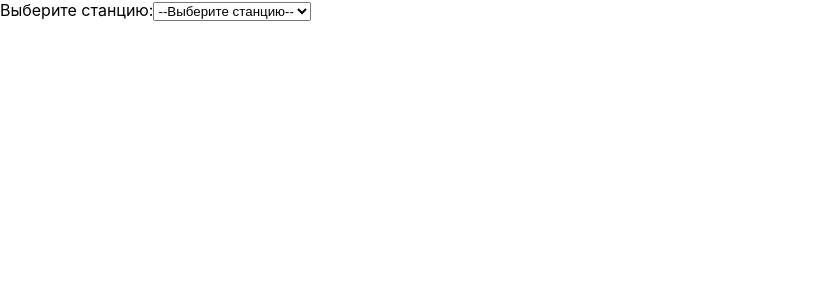
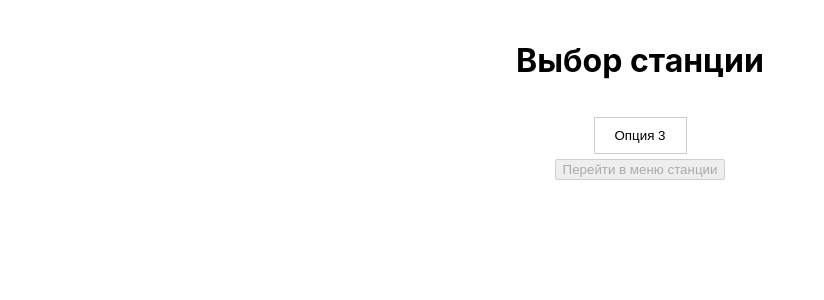
Before and after one commit to Bloomand/Evraz_Hakaton, a React (Create React App) app: page /choice in a window 1280 px wide. Shown: the top 300 px of the page, without its empty margins (0-824 px from the left). Built offline with nearby package versions, Linux system fonts and the light colour scheme.

Commit message:
Frontend without styles

```diff
--- a/src/pages/AuthPage.jsx
+++ b/src/pages/AuthPage.jsx
@@ -31,12 +31,12 @@ const AuthPage = () => {
   }
 
   useEffect(() => {
-    userInfo.role = 0;
+    userInfo.role = 1;//Фейк изменение роли, удалить перед релизом
     console.log(userInfo);
     if (userInfo.userId != -1) {
       let queryString = Object.keys(userInfo).map(key => key + '=' + encodeURIComponent(userInfo[key])).join('&');
-      window.location.href = '/main?' + queryString;
-      navigate('/main');
+      window.location.href = '/choice?' + queryString;
+      navigate('/choice');
     }
   }, [userInfo]);
   return (
--- a/src/pages/ChooseStation.jsx
+++ b/src/pages/ChooseStation.jsx
@@ -3,32 +3,124 @@ import { useNavigate } from 'react-router-dom';
 
 
 const ChooseStation = () => {
-    const [selectedStation, setSelectedStation] = useState("");
+    const navigate = useNavigate();
+    let params = new URLSearchParams(window.location.search);
+    let userInfo = {};
+    const [numChoice, setNumChoice] = useState(0);//Проверка на наличие выбора станции
 
-    const handleStationChange = (e) => {
-        setSelectedStation(e.target.value);
+    for (let param of params.entries()) {
+        let [key, value] = param;
+        value = decodeURIComponent(value);
+        userInfo[key] = value;
+    }
+
+    let stationList;
+
+    if (userInfo.role == 0) {
+        //запрос на все станции
+        stationList = [
+            {
+                id: 0,
+                name: "Опция 1"
+            },
+            {
+                id: 1,
+                name: "Опция 2"
+            },
+            {
+                id: 2,
+                name: "Опция 3"
+            },
+            {
+                id: 3,
+                name: "Опция 4"
+            },
+            {
+                id: 4,
+                name: "Опция 5"
+            }
+        ];
+    } else {
+        //запрос на одну станцию с учетом id usera userInfo.userId
+        stationList = [
+            {
+                id: 2,
+                name: "Опция 3"
+            }
+        ]
+    }
+
+    const [optionsList, setOptionsList] = useState(stationList.map(option => ({ ...option, status: 0 })));
+
+    useEffect(() => {
+        let num = 0;
+        for (let option of optionsList) {
+            if (option.status === 1) {
+                num++;
+            }
+        }
+        setNumChoice(num);
+    }, [optionsList]);
+
+    const handleStationClick = (id) => {
+        setOptionsList(currOptions =>
+            currOptions.map(option => {
+                if (option.id === id) {
+                    return { ...option, status: option.status === 0 ? 1 : 0 };
+                }
+                return option;
+            }),
+        );
     };
-
-    const stationOptions = [
-        "Станция 1",
-        "Станция 2",
-        "Станция 3",
-        // Добавьте остальные названия станций в этот массив
-    ];
-
+    function stationInfo() {
+        navigate('/main', { state: { objects: optionsList } });
+    }
     return (
-        <div>
-            <label>Выберите станцию:</label>
-            <select value={selectedStation} onChange={handleStationChange}>
-                <option value="">--Выберите станцию--</option>
-                {stationOptions.map((station, index) => (
-                    <option key={index} value={station}>
-                        {station}
-                    </option>
+        <div style={styles.container}>
+            <h1>Выбор станции</h1>
+            <div style={styles.buttonContainer}>
+                {optionsList.map(option => (
+                    <button
+                        key={option.id}
+                        onClick={() => handleStationClick(option.id)}
+                        style={{ ...styles.button, ...(option.status === 1 ? styles.activeButton : {}) }}
+                    >
+                        {option.name}
+                    </button>
                 ))}
-            </select>
+            </div>
+            <button id="button_next" onClick={stationInfo} disabled={numChoice === 0}>Перейти в меню станции</button>
         </div>
     );
+};
+
+const styles = {
+    container: {
+        display: 'flex',
+        flexDirection: 'column',
+        alignItems: 'center',
+        margin: '20px',
+    },
+    buttonContainer: {
+        display: 'flex',
+        flexDirection: 'row',
+        flexWrap: 'wrap',
+        justifyContent: 'center',
+        marginTop: '10px'
+    },
+    button: {
+        padding: '10px 20px',
+        margin: '5px',
+        border: '1px solid #ccc',
+        background: 'white',
+        cursor: 'pointer',
+        transition: 'background-color 0.3s ease'
+    },
+    activeButton: {
+        background: 'green',
+        color: 'white',
+        borderColor: 'green'
+    }
 }
 
 export default ChooseStation;
--- a/src/pages/MainPage.jsx
+++ b/src/pages/MainPage.jsx
@@ -1,24 +1,9 @@
 import React, { useState, useEffect } from 'react';
-import Header from './Header';
+import { useLocation } from 'react-router-dom'
 
 const MainPage = () => {
-    const [example, setExample] = useState(null);
-    const [tooltip, setTooltip] = useState({});
-    let stations;
-    useEffect(() => {
-        let params = new URLSearchParams(window.location.search);
-        let userInfo = {};
-
-        for (let param of params.entries()) {
-            let [key, value] = param;
-            value = decodeURIComponent(value);
-            userInfo[key] = value;
-        }
-
-        console.log(userInfo);
-
-        if (userInfo.role === '0') {
-            stations = [
+    //Фейк дата,заменить и удалить перед релизом
+    const DATA = [
         {
             id: 0,
             name: 'Cevero Disconnected',
@@ -78,9 +63,31 @@ const MainPage = () => {
                 }
             ]
         }];
+    const [example, setExample] = useState();
+    const location = useLocation();
+    let { objects } = location.state;
+    useEffect(() => {
+        objects = objects.filter(station => station.status !== 0);
+
+
+        /*
+            //Сбор полной информации в бд
+            for (let station of DATA) {
+                //запрос на добавление информации в массив по объектно, запрос на наличие парков в текущих станциях
+                for (let park of station) {
+                    //запрос на добавление информации о park
+                    for (let way of park) {
+                        //запрос на добавление информации о park
+                        for (let part of way) {
+                            //запрос на добавление информации о park
+                        }
+                    }
+                }
+            }
+            */
         setExample(
             <div>
-                    {stations.map((station) => (
+                {DATA.map((station) => (
                     <div key={station.id} style={styles.station}>
                         <div style={styles.stationName}>
                             <div style={styles.stationHeader}>{station.name}</div>
@@ -104,13 +111,10 @@ const MainPage = () => {
                                         <div>{
                                             way.wagons.map((wagon) => (
                                                 <div key={wagon.id}
-                                                        onClick={() => handleWagonClick(wagon.id)}
                                                     style={styles.wagon}>
                                                     {wagon.info}
-                                                        {tooltip[wagon.id] && <div style={styles.customTooltip}>ID вагона: {wagon.id}</div>}
                                                 </div>
-                                                ))
-                                            }</div>
+                                            ))}</div>
                                     </div>
                                 ))}</div>
                             </div>
@@ -120,23 +124,9 @@ const MainPage = () => {
             </div>
 
         );
-            console.log(stations);
-        } else {
-            userInfo = { id: 0, name: 'CD' };
-        }
     }, [window.location.search]);
-
-    const handleWagonClick = (id) => {
-        // изменяем состояние для показа/скрытия подсказки для конкретного вагона
-        setTooltip(prevTooltip => ({
-            ...prevTooltip,
-            [id]: !prevTooltip[id]
-        }));
-    };
-
     return (
         <div>
-            <Header />
             <div className="wrapper" style={styles.container}>
                 <div style={styles.exampleBox}>
                     {example}
@@ -146,7 +136,6 @@ const MainPage = () => {
     );
 }
 
-// Допустим, у нас есть базовые стили, как вы упомянули выше. Теперь давайте их расширим
 const styles = {
     container: {
         display: 'flex',
@@ -258,5 +247,4 @@ const styles = {
 }
 
 
-
 export default MainPage;
--- a/src/style.module.css
+++ b/src/style.module.css
@@ -1,4 +1,4 @@
-.AuthPage {
+.AuthPage{
   position: fixed;
   top: 0;
   left: 0;
@@ -9,7 +9,6 @@
   justify-content: center;
   background-color: #E5E4E2;
 }
-
 .container {
   width: 600px;
   margin-top: -50px;
@@ -42,8 +41,7 @@
   margin-bottom: 20px;
   border: 1px solid #ddd;
   border-radius: 4px;
-  box-sizing: border-box;
-  font-size: 20px;
+  box-sizing: border-box; /* Добавляет паддинг в общую ширину и высоту элемента */
 }
 
 .submit_button {
@@ -58,5 +56,5 @@
 }
 
 .submit_button:hover {
-  background-color: #ec7e00;
+  background-color: #349EFF;
 }
```
Also changed, not shown: src/components/Dropingdown.jsx (added, +13 -0 lines), src/styles.css (deleted). Lines whose indentation alone changed are shown as unchanged.
